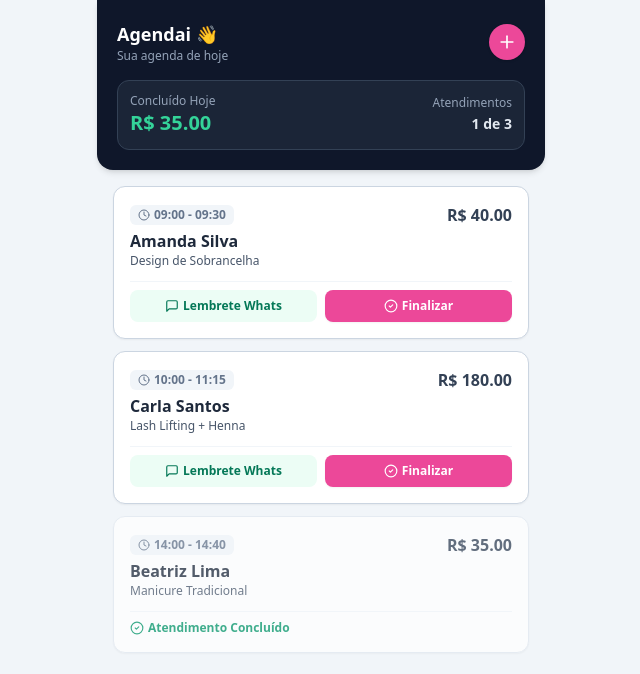
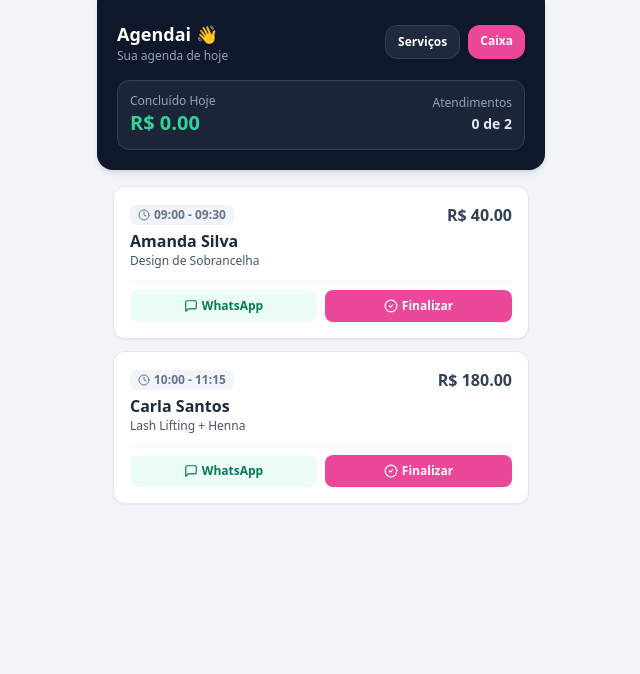
Before and after one commit to felipegdossantos8-glitch/agendai, a Next.js app: page /dashboard in a window 1280 px wide. Shown: the top 674 px of the page, without its empty margins (319-959 px from the left). Built offline with nearby package versions, Linux system fonts and the light colour scheme.

Commit message:
Update page.tsx

```diff
--- a/src/app/dashboard/page.tsx
+++ b/src/app/dashboard/page.tsx
@@ -1,26 +1,37 @@
 "use client";
 
 import { useState } from "react";
-import { CheckCircle2, MessageSquare, Clock, Plus } from "lucide-react";
+import { CheckCircle2, MessageSquare, Clock, Plus, Star, AlertTriangle, UserX, DollarSign, Calendar as CalendarIcon } from "lucide-react";
+import Link from "next/link";
 
 const AGENDAMENTOS_HOJE_MOCK = [
   { id: "1", nomeCliente: "Amanda Silva", servico: "Design de Sobrancelha", horario: "09:00 - 09:30", preco: 40.0, status: "CONFIRMADO", telefone: "5511988888888" },
   { id: "2", nomeCliente: "Carla Santos", servico: "Lash Lifting + Henna", horario: "10:00 - 11:15", preco: 180.0, status: "AGENDADO", telefone: "5511977777777" },
-  { id: "3", nomeCliente: "Beatriz Lima", servico: "Manicure Tradicional", horario: "14:00 - 14:40", preco: 35.0, status: "CONCLUIDO", telefone: "5511966666666" },
 ];
 
 export default function PainelProfissional() {
   const [agendamentos, setAgendamentos] = useState(AGENDAMENTOS_HOJE_MOCK);
+  const [modalAtendimento, setModalAtendimento] = useState<any>(null);
+
+  // Estado do Pós-Atendimento
+  const [teveAtraso, setTeveAtraso] = useState(false);
+  const [notaCliente, setNotaCliente] = useState(5);
+  const [faltou, setFaltou] = useState(false);
 
   const enviarLembreteWhatsApp = (telefone: string, nomeCliente: string, horario: string) => {
-    const texto = `Olá ${nomeCliente}! Passando para lembrar do seu atendimento hoje às ${horario}. Confirmado?`;
+    const texto = `Olá ${nomeCliente}! Passando para lembrar do seu atendimento no Studio hoje às ${horario}. Confirmado?`;
     window.open(`https://wa.me/${telefone}?text=${encodeURIComponent(texto)}`, "_blank");
   };
 
-  const marcarComoConcluido = (id: string) => {
+  const salvarFinalizacao = () => {
     setAgendamentos((prev) =>
-      prev.map((item) => (item.id === id ? { ...item, status: "CONCLUIDO" } : item))
+      prev.map((item) =>
+        item.id === modalAtendimento.id
+          ? { ...item, status: faltou ? "FALTOU" : "CONCLUIDO" }
+          : item
+      )
     );
+    setModalAtendimento(null);
   };
 
   const faturadoHoje = agendamentos
@@ -28,16 +39,22 @@ export default function PainelProfissional() {
     .reduce((acc, curr) => acc + curr.preco, 0);
 
   return (
-    <div className="max-w-md mx-auto min-h-screen bg-slate-100 pb-20 text-slate-800">
+    <div className="max-w-md mx-auto min-h-screen bg-slate-100 pb-24 text-slate-800">
+      {/* Topo do Painel */}
       <div className="bg-slate-900 text-white p-5 rounded-b-2xl shadow-md">
         <div className="flex justify-between items-center mb-4">
           <div>
             <h1 className="text-lg font-bold">Agendai 👋</h1>
             <p className="text-xs text-slate-400">Sua agenda de hoje</p>
           </div>
-          <button className="bg-pink-500 text-white p-2 rounded-full shadow">
-            <Plus size={20} />
-          </button>
+          <div className="flex gap-2">
+            <Link href="/dashboard/servicos" className="bg-slate-800 text-xs px-3 py-2 rounded-xl border border-slate-700 font-semibold">
+              Serviços
+            </Link>
+            <Link href="/dashboard/financeiro" className="bg-pink-500 text-white text-xs px-3 py-2 rounded-xl font-bold shadow">
+              Caixa
+            </Link>
+          </div>
         </div>
 
         <div className="bg-slate-800/80 rounded-xl p-3 flex justify-between items-center border border-slate-700">
@@ -54,16 +71,14 @@ export default function PainelProfissional() {
         </div>
       </div>
 
+      {/* Lista de Atendimentos */}
       <main className="p-4 space-y-3">
         {agendamentos.map((item) => {
           const estaConcluido = item.status === "CONCLUIDO";
+          const estaFaltou = item.status === "FALTOU";
+
           return (
-            <div
-              key={item.id}
-              className={`p-4 rounded-xl border bg-white shadow-sm flex flex-col gap-3 ${
-                estaConcluido ? "opacity-75 border-slate-200" : "border-slate-300"
-              }`}
-            >
+            <div key={item.id} className="p-4 rounded-xl border bg-white shadow-sm flex flex-col gap-3">
               <div className="flex justify-between items-start">
                 <div>
                   <span className="inline-flex items-center gap-1 text-xs font-bold text-slate-500 bg-slate-100 px-2 py-0.5 rounded-md mb-1">
@@ -76,24 +91,24 @@ export default function PainelProfissional() {
               </div>
 
               <div className="flex items-center gap-2 pt-2 border-t border-slate-100">
-                {!estaConcluido ? (
+                {!estaConcluido && !estaFaltou ? (
                   <>
                     <button
                       onClick={() => enviarLembreteWhatsApp(item.telefone, item.nomeCliente, item.horario.split(" - ")[0])}
-                      className="flex-1 py-2 px-3 rounded-lg bg-emerald-50 text-emerald-700 font-semibold text-xs flex items-center justify-center gap-1 hover:bg-emerald-100"
+                      className="flex-1 py-2 px-3 rounded-lg bg-emerald-50 text-emerald-700 font-semibold text-xs flex items-center justify-center gap-1"
                     >
-                      <MessageSquare size={14} /> Lembrete Whats
+                      <MessageSquare size={14} /> WhatsApp
                     </button>
                     <button
-                      onClick={() => marcarComoConcluido(item.id)}
-                      className="flex-1 py-2 px-3 rounded-lg bg-pink-500 text-white font-semibold text-xs flex items-center justify-center gap-1 hover:bg-pink-600 shadow-sm"
+                      onClick={() => setModalAtendimento(item)}
+                      className="flex-1 py-2 px-3 rounded-lg bg-pink-500 text-white font-semibold text-xs flex items-center justify-center gap-1 shadow-sm"
                     >
                       <CheckCircle2 size={14} /> Finalizar
                     </button>
                   </>
                 ) : (
-                  <span className="text-xs font-semibold text-emerald-600 flex items-center gap-1">
-                    <CheckCircle2 size={14} /> Atendimento Concluído
+                  <span className={`text-xs font-bold ${estaFaltou ? 'text-rose-500' : 'text-emerald-600'}`}>
+                    {estaFaltou ? "❌ Cliente Faltou (No-Show)" : "✓ Atendimento Concluído"}
                   </span>
                 )}
               </div>
@@ -101,6 +116,55 @@ export default function PainelProfissional() {
           );
         })}
       </main>
+
+      {/* Modal de Pós-Atendimento & Qualificação da Cliente */}
+      {modalAtendimento && (
+        <div className="fixed inset-0 bg-black/60 backdrop-blur-sm flex items-center justify-center p-4 z-50">
+          <div className="bg-white rounded-2xl p-5 w-full max-w-sm space-y-4">
+            <h3 className="font-bold text-slate-900 text-base">Finalizar Atendimento</h3>
+            <p className="text-xs text-slate-500">Cliente: <strong>{modalAtendimento.nomeCliente}</strong></p>
+
+            <div className="space-y-3">
+              {/* Opção No-Show */}
+              <label className="flex items-center gap-2 p-3 rounded-xl border border-slate-200 cursor-pointer">
+                <input type="checkbox" checked={faltou} onChange={(e) => setFaltou(e.target.checked)} className="rounded text-pink-500" />
+                <span className="text-xs font-bold text-rose-600 flex items-center gap-1">
+                  <UserX size={14} /> Cliente NÃO compareceu (Falta)
+                </span>
+              </label>
+
+              {!faltou && (
+                <>
+                  {/* Opção de Atraso */}
+                  <label className="flex items-center gap-2 p-3 rounded-xl border border-slate-200 cursor-pointer">
+                    <input type="checkbox" checked={teveAtraso} onChange={(e) => setTeveAtraso(e.target.checked)} className="rounded text-pink-500" />
+                    <span className="text-xs font-semibold text-slate-700 flex items-center gap-1">
+                      <AlertTriangle size={14} className="text-amber-500" /> Teve atraso relevante?
+                    </span>
+                  </label>
+
+                  {/* Avaliação em Estrelas */}
+                  <div>
+                    <label className="text-xs font-bold text-slate-600 block mb-1">Qualificação da Cliente:</label>
+                    <div className="flex gap-2">
+                      {[1, 2, 3, 4, 5].map((star) => (
+                        <button key={star} onClick={() => setNotaCliente(star)} className="p-1">
+                          <Star size={22} className={star <= notaCliente ? "fill-amber-400 text-amber-400" : "text-slate-300"} />
+                        </button>
+                      ))}
+                    </div>
+                  </div>
+                </>
+              )}
+            </div>
+
+            <div className="flex gap-2 pt-2">
+              <button onClick={() => setModalAtendimento(null)} className="flex-1 py-2.5 rounded-xl border text-xs font-bold text-slate-600">Cancelar</button>
+              <button onClick={salvarFinalizacao} className="flex-1 py-2.5 rounded-xl bg-pink-500 text-white text-xs font-bold shadow">Confirmar</button>
+            </div>
+          </div>
+        </div>
+      )}
     </div>
   );
 }
```
